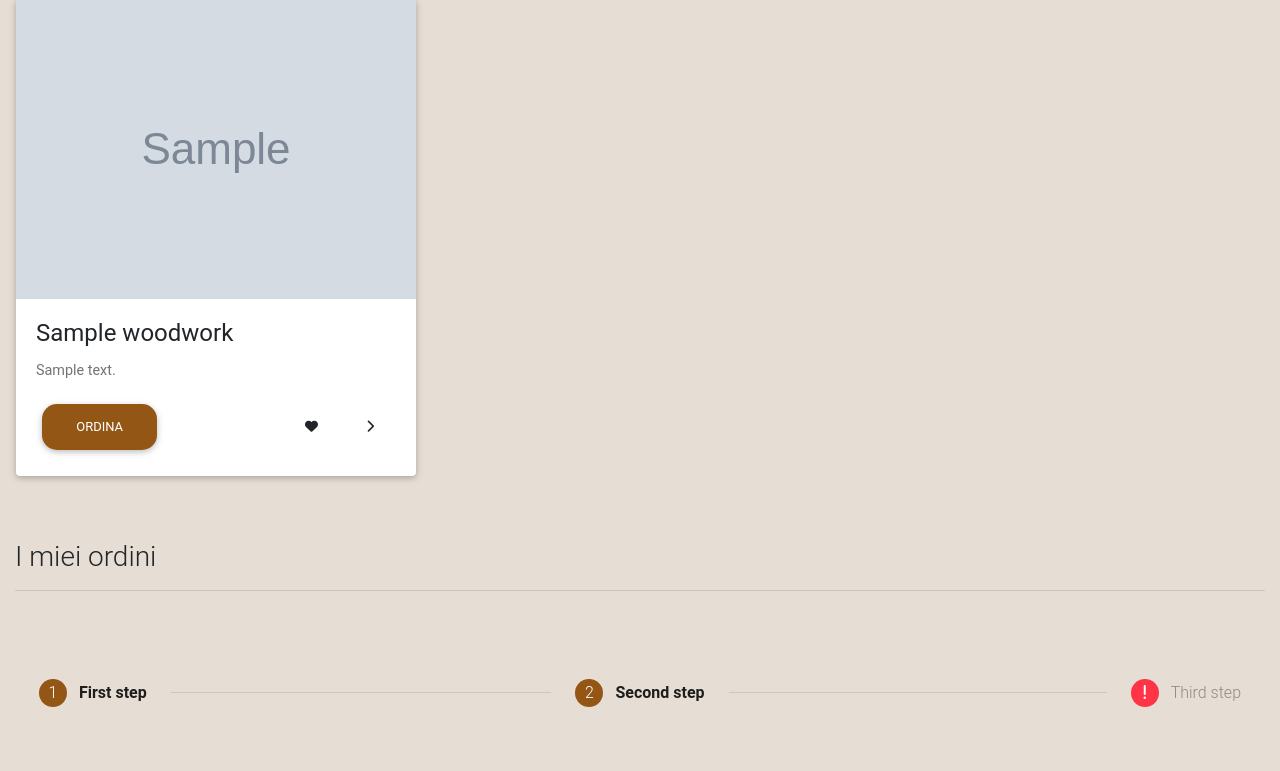
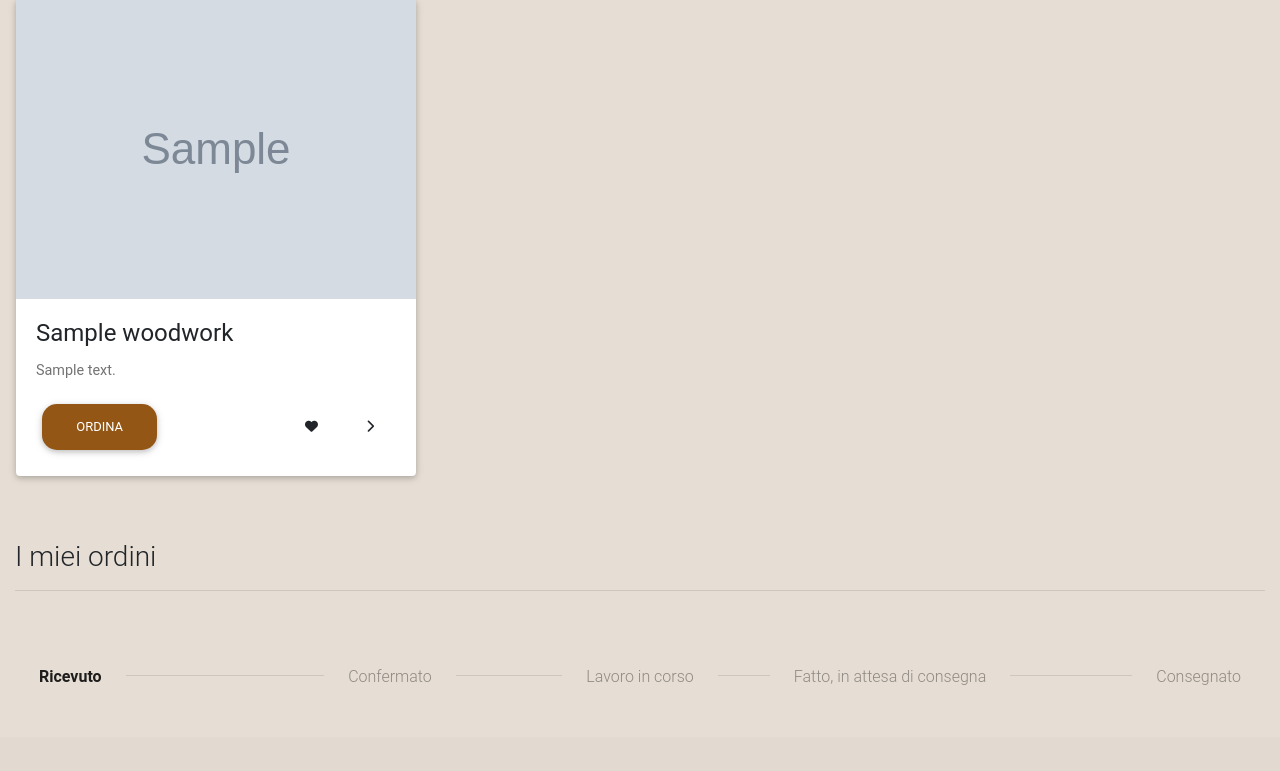
Before and after one commit to GabrieleGarlaschelli/woodpecker, a Django app: page /accounts/user in a window 1280 px wide. Shown: the part 455-1226 px from the top of the page. After the commit the page ends 1140 px from the top, so only its background shows below. Run offline with Django 3.2, Linux system fonts and the light colour scheme; a user stored in the database is signed in; tables that the repository leaves empty hold one stand-in row (values such as "Sample post"); grey boxes marked "Sample" are stand-in pictures; some libraries are stand-ins or nearby versions.

Commit message:
orders section

```diff
--- a/accounts/templates/orders_section.html
+++ b/accounts/templates/orders_section.html
@@ -1,37 +1,34 @@
-<!-- Horizontal Steppers -->
 <div class="row">
   <div class="col-md-12">
-
-    <!-- Stepers Wrapper -->
-    <ul class="stepper stepper-horizontal">
-
-      <!-- First Step -->
-      <li class="completed">
-        <a href="#!">
-          <span class="circle">1</span>
-          <span class="label">First step</span>
+    <!-- # TODO use constant from models -->
+    {% for order in orders %}
+      <ul class="stepper stepper-horizontal my-0">
+        <li class="{% if order.status == 'received' %} active {% endif %}">
+          <a href="#">
+            <span class="label">Ricevuto</span>
           </a>
         </li>
-
-      <!-- Second Step -->
-      <li class="active">
-        <a href="#!">
-          <span class="circle">2</span>
-          <span class="label">Second step</span>
+        <li class="{% if order.status == 'confirmed' %} active {% endif %}">
+          <a href="#">
+            <span class="label">Confermato</span>
           </a>
         </li>
-
-      <!-- Third Step -->
-      <li class="warning">
-        <a href="#!">
-          <span class="circle"><i class="fas fa-exclamation"></i></span>
-          <span class="label">Third step</span>
+        <li class="{% if order.status == 'pending' %} active {% endif %}">
+          <a href="#">
+            <span class="label">Lavoro in corso</span>
           </a>
         </li>
-
+        <li class="{% if order.status == 'done' %} active {% endif %}">
+          <a href="#">
+            <span class="label">Fatto, in attesa di consegna</span>
+          </a>
+        </li>
+        <li class="{% if order.status == 'delivered' %} active {% endif %}">
+          <a href="#">
+            <span class="label">Consegnato</span>
+          </a>
+        </li>
       </ul>
-    <!-- /.Stepers Wrapper -->
-
+    {% endfor %}
   </div>
 </div>
-<!-- /.Horizontal Steppers -->
```
Lines whose indentation alone changed are shown as unchanged.
